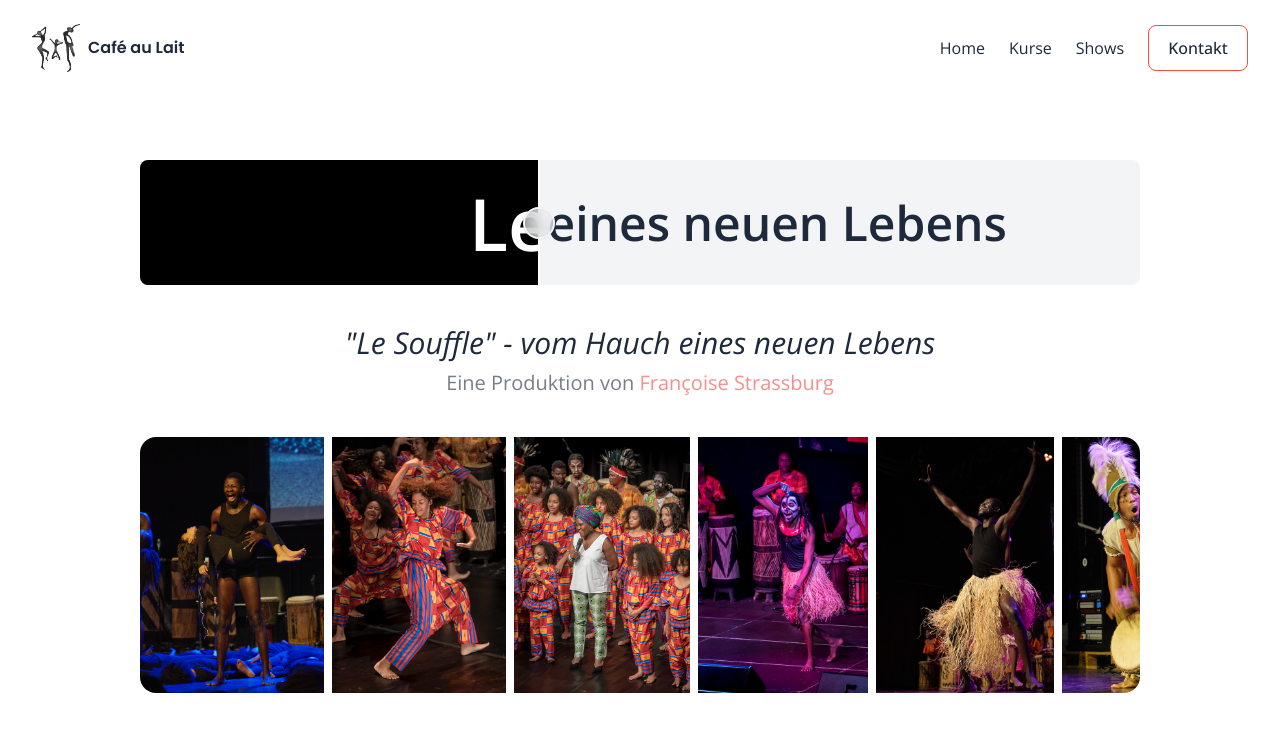
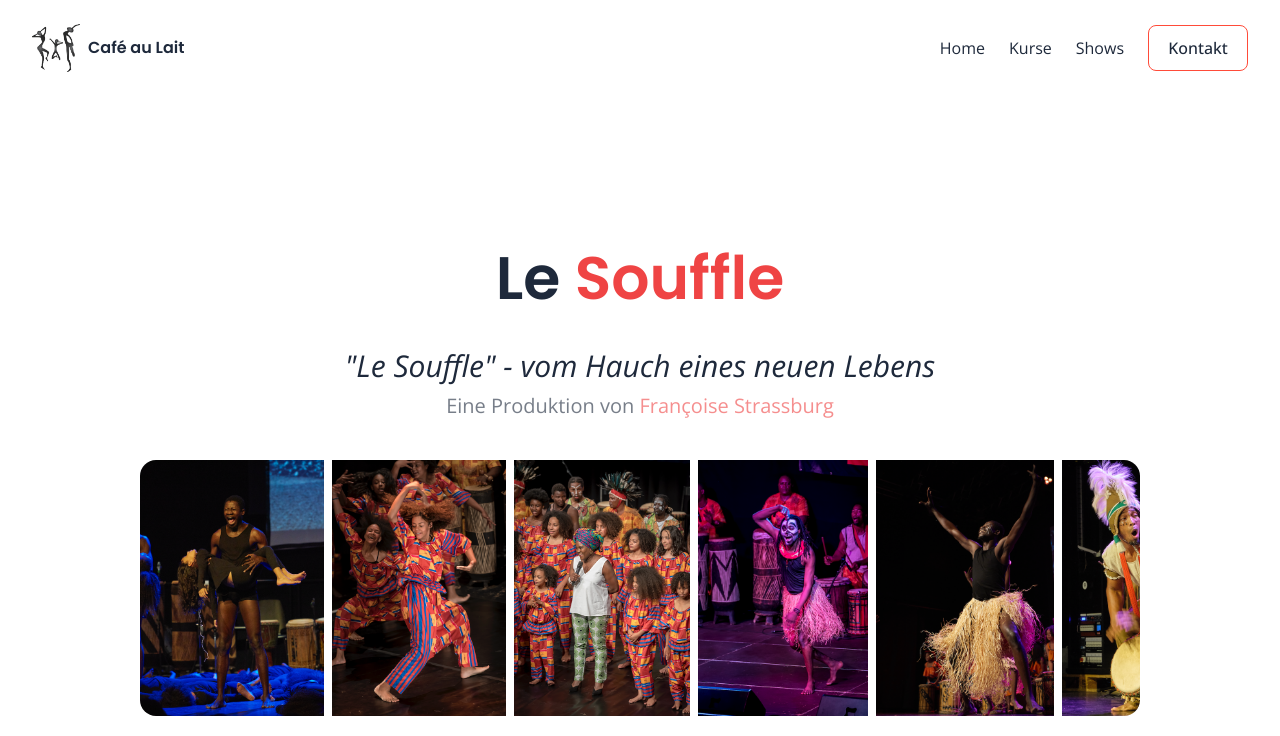
Before and after one commit to vntero/cafeaulait, a SvelteKit app: page /lesouffle in a window 1280 px wide. Shown: the top 736 px of the page. Built offline with nearby package versions, Linux system fonts and the light colour scheme.

Commit message:
uses existing style for le souffle title

```diff
--- a/src/routes/lesouffle/+page.svelte
+++ b/src/routes/lesouffle/+page.svelte
@@ -31,7 +31,7 @@
   <Header />
   <div class="flex flex-col gap-10 flex-1 items-center mt-16">
     <!-- LE SOUFFLE - DIFF SLIDER TITLE -->
-    <div
+    <!-- <div
       class="diff aspect-[16/2] rounded-lg max-w-[1000px] mx-auto w-full text-center"
     >
       <div class="diff-item-1">
@@ -49,6 +49,14 @@
         </div>
       </div>
       <div class="diff-resizer"></div>
+    </div> -->
+    <div class="flex flex-col gap-2 mt-20">
+      <p class="opacity-60 text-base sm:text-lg md:text-xl text-center"></p>
+      <h3
+        class="text-4xl sm:text-5xl md:text-6xl max-w-[1000px] mx-auto w-full font-semibold text-center"
+      >
+        Le <span class="text-red-500">Souffle</span>
+      </h3>
     </div>
 
     <!-- SHORT DESCRIPTION AND PRODUCER -->
```
